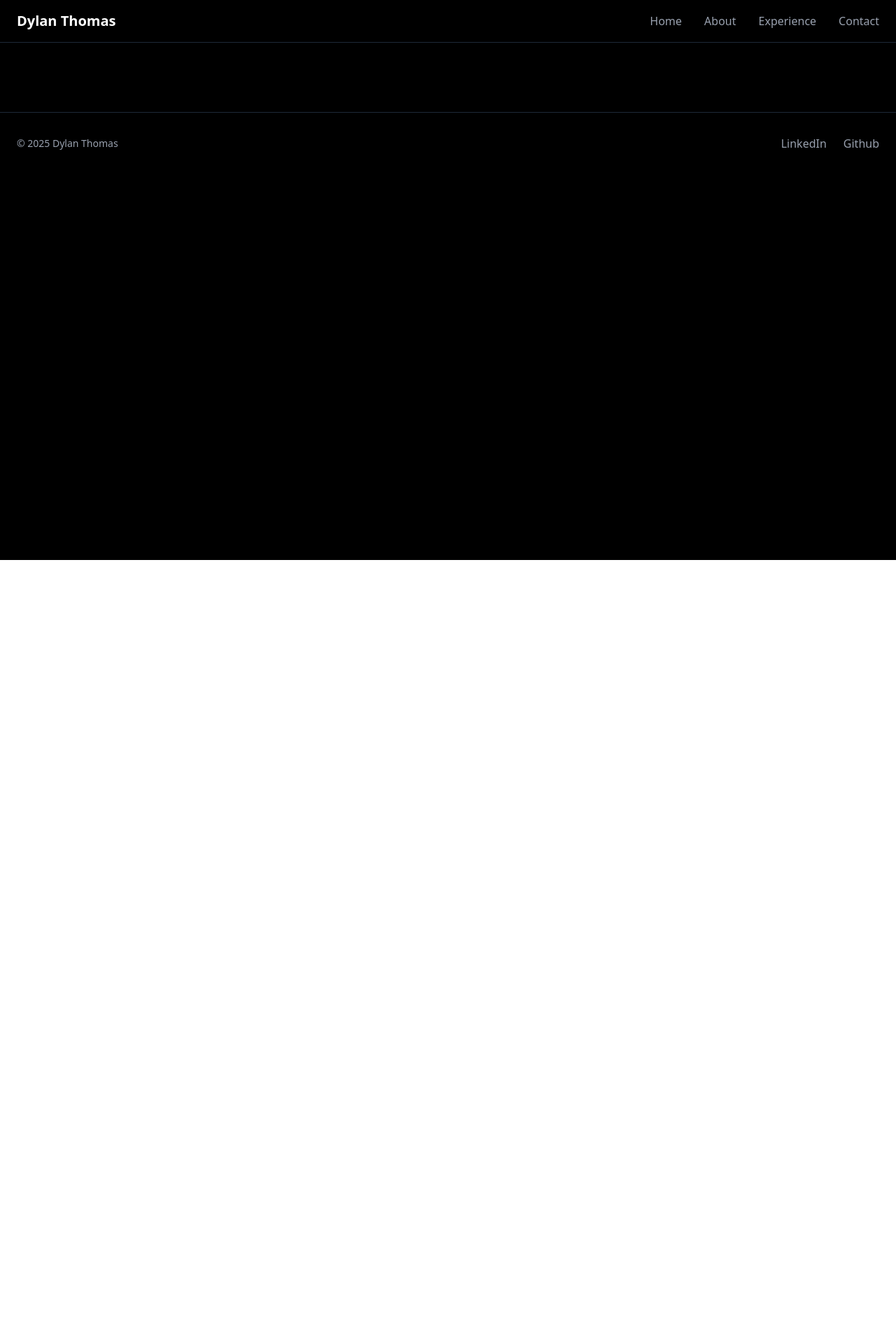
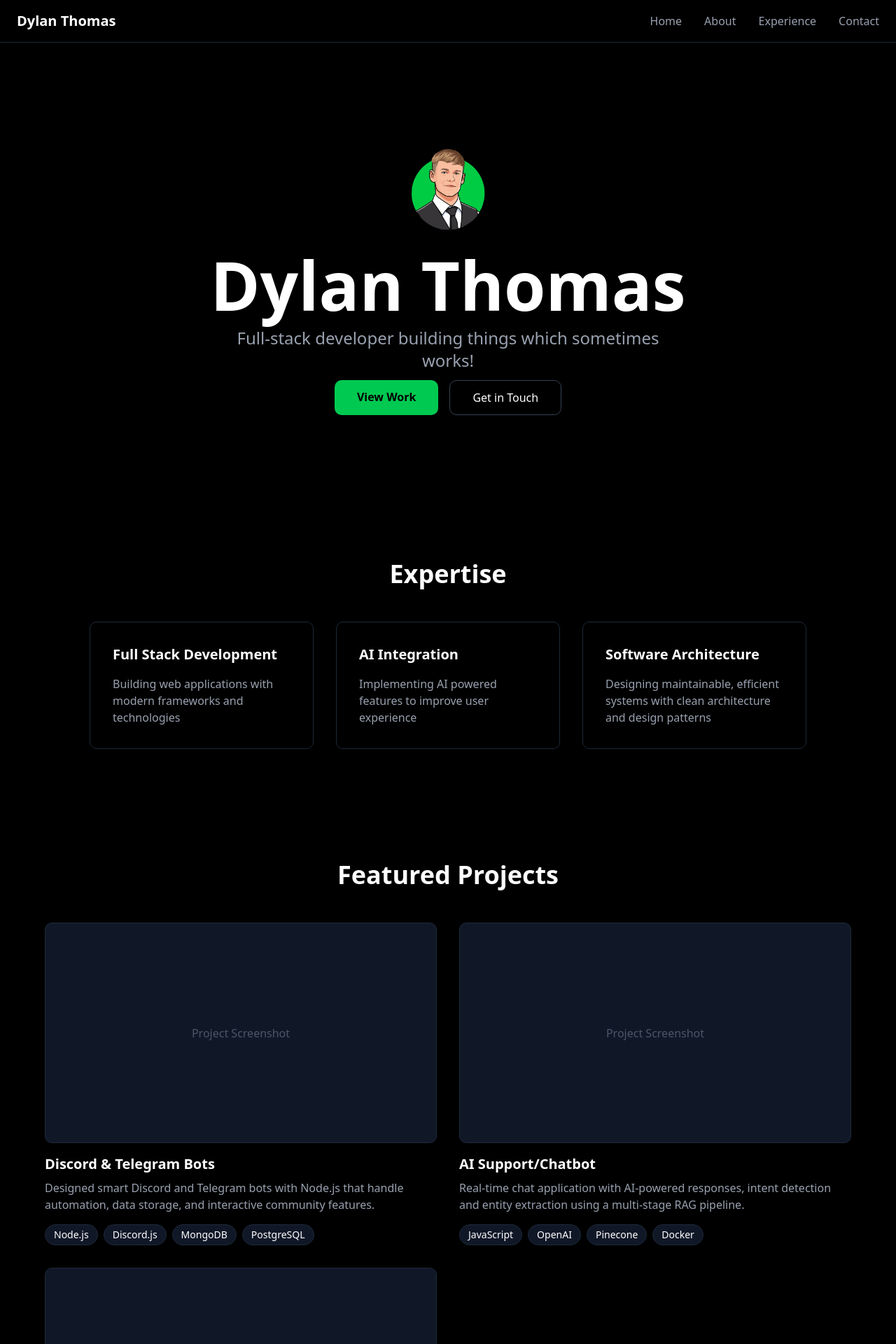
Before and after one commit to dthomas1108/dthomas1108.github.io, a Nuxt app: page / in a window 1280 px wide. Shown: the top 1920 px of the page at 70% size. Before the commit the page ends 800 px from the top, so only its background shows below. Built offline with nearby package versions, Linux system fonts and the light colour scheme.

Commit message:
index page

```diff
--- a/app/pages/index.vue
+++ b/app/pages/index.vue
@@ -1,3 +1,119 @@
 <template>
+  <div class="container mx-auto px-4">
+    <section class="min-h-[80vh] flex items-center justify-center">
+      <div class="max-w-4xl mx-auto text-center justify-center">
+        <img
+            src="/img/Dylan.png"
+            alt="Dylan Thomas"
+            class="w-32 h-32 mx-auto mb-6 rounded-full shadow-lg z-50"
+        />
 
+        <h1 class="text-6xl md:text-8xl font-bold">
+          Dylan Thomas
+        </h1>
+        <p class="text-xl md:text-2xl text-gray-400 max-w-2xl mx-auto my-3">
+          Full-stack developer building things which sometimes works!
+        </p>
+
+        <div class="flex gap-4 justify-center">
+          <NuxtLink
+              to="/experience"
+              class="px-8 py-3 bg-green-500 hover:bg-green-600 text-black font-semibold rounded-lg transition-colors"
+          >
+            View Work
+          </NuxtLink>
+          <NuxtLink
+              to="/contact"
+              class="px-8 py-3 border border-gray-700 hover:border-white text-white rounded-lg transition-colors"
+          >
+            Get in Touch
+          </NuxtLink>
+        </div>
+      </div>
+    </section>
+
+    <section class="py-20">
+      <h2 class="text-4xl font-bold mb-12 text-center">Expertise</h2>
+      <div class="grid md:grid-cols-3 gap-8 max-w-5xl mx-auto">
+        <div
+            v-for="(item, index) in expertise"
+            :key="index"
+            class="p-8 border border-gray-800 rounded-lg hover:border-green-500 transition-all group"
+        >
+          <h3 class="text-xl font-semibold mb-4 group-hover:text-green-500 transition-colors">
+            {{ item.title }}
+          </h3>
+          <p class="text-gray-400">
+            {{ item.description }}
+          </p>
+        </div>
+      </div>
+    </section>
+
+    <section class="py-20">
+      <h2 class="text-4xl font-bold mb-12 text-center">Featured Projects</h2>
+      <div class="grid md:grid-cols-2 gap-8 max-w-6xl mx-auto">
+        <div
+            v-for="(project, index) in featuredProjects"
+            :key="index"
+            class="group cursor-pointer"
+        >
+          <div class="aspect-video bg-gray-900 rounded-lg mb-4 overflow-hidden border border-gray-800 group-hover:border-green-500 transition-all">
+            <div class="w-full h-full flex items-center justify-center text-gray-600">
+              Project Screenshot
+            </div>
+          </div>
+          <h3 class="text-xl font-semibold mb-2 group-hover:text-green-500 transition-colors">
+            {{ project.title }}
+          </h3>
+          <p class="text-gray-400 mb-4">
+            {{ project.description }}
+          </p>
+          <div class="flex flex-wrap gap-2">
+            <span
+                v-for="tech in project.technologies"
+                :key="tech"
+                class="px-3 py-1 text-sm bg-gray-900 border border-gray-800 rounded-full"
+            >
+              {{ tech }}
+            </span>
+          </div>
+        </div>
+      </div>
+    </section>
+  </div>
 </template>
+<script setup>
+const expertise = [
+  {
+    title: 'Full Stack Development',
+    description: 'Building web applications with modern frameworks and technologies'
+  },
+  {
+    title: 'AI Integration',
+    description: 'Implementing AI powered features to improve user experience'
+  },
+  {
+    title: 'Software Architecture',
+    description: 'Designing maintainable, efficient systems with clean architecture and design patterns'
+  }
+];
+
+const featuredProjects = [
+  {
+    title: 'Discord & Telegram Bots',
+    description: 'Designed smart Discord and Telegram bots with Node.js that handle automation, data storage, and interactive community features.',
+    technologies: ['Node.js', 'Discord.js', 'MongoDB', 'PostgreSQL']
+  },
+  {
+    title: 'AI Support/Chatbot',
+    description: 'Real-time chat application with AI-powered responses, intent detection and entity extraction using a multi-stage RAG pipeline.',
+    technologies: ['JavaScript', 'OpenAI', 'Pinecone', 'Docker']
+  },
+  {
+    title: 'Broke By Design Drivers Hub',
+    description: 'Real-time data visualisation and driver/community management system for a virtual trucking community.',
+    technologies: ['Nuxt', 'Vue', 'TailwindCSS', 'Supabase']
+  }
+];
+</script>
```
Also changed, not shown: public/img/Dylan.png (added).
